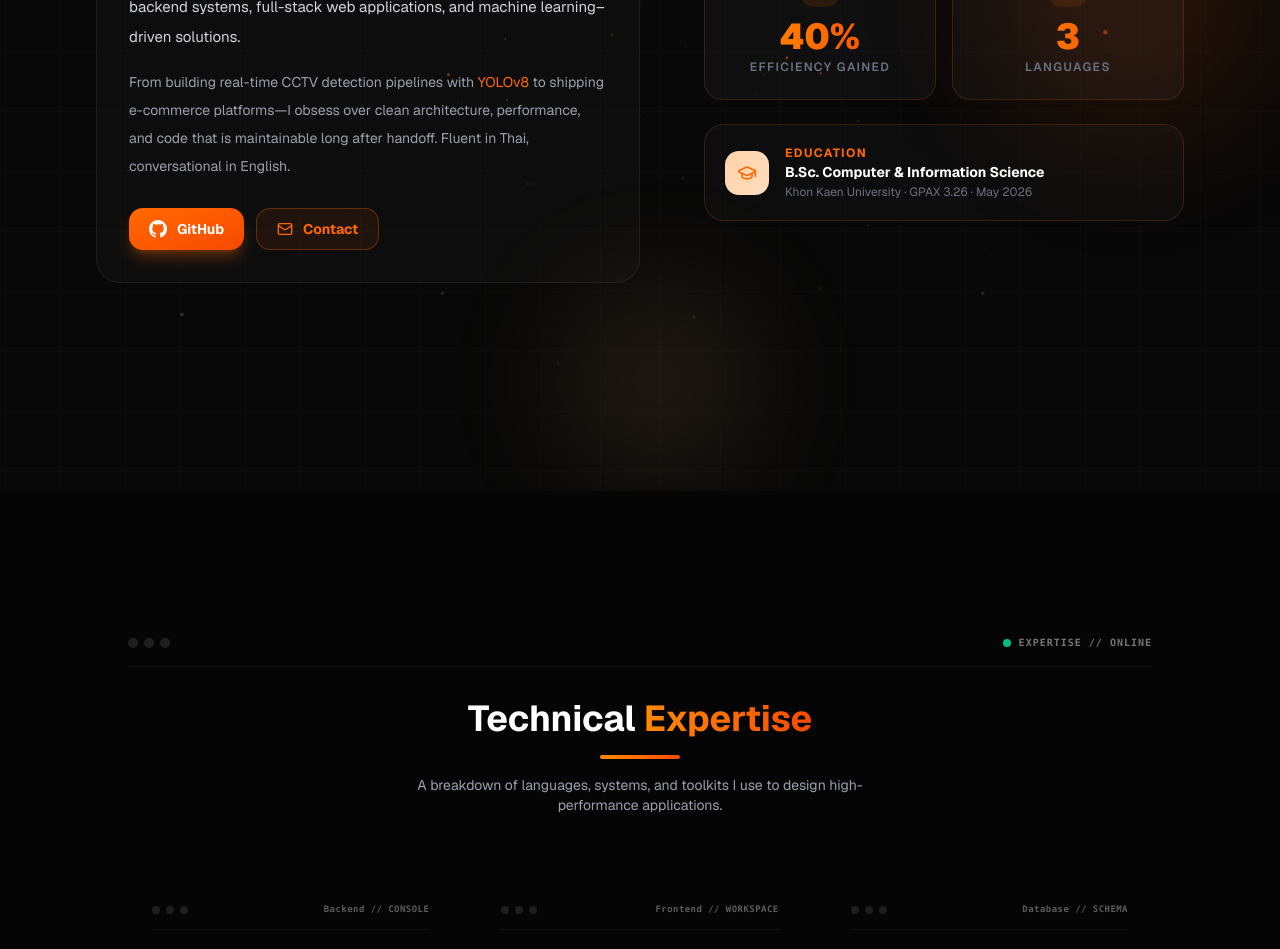
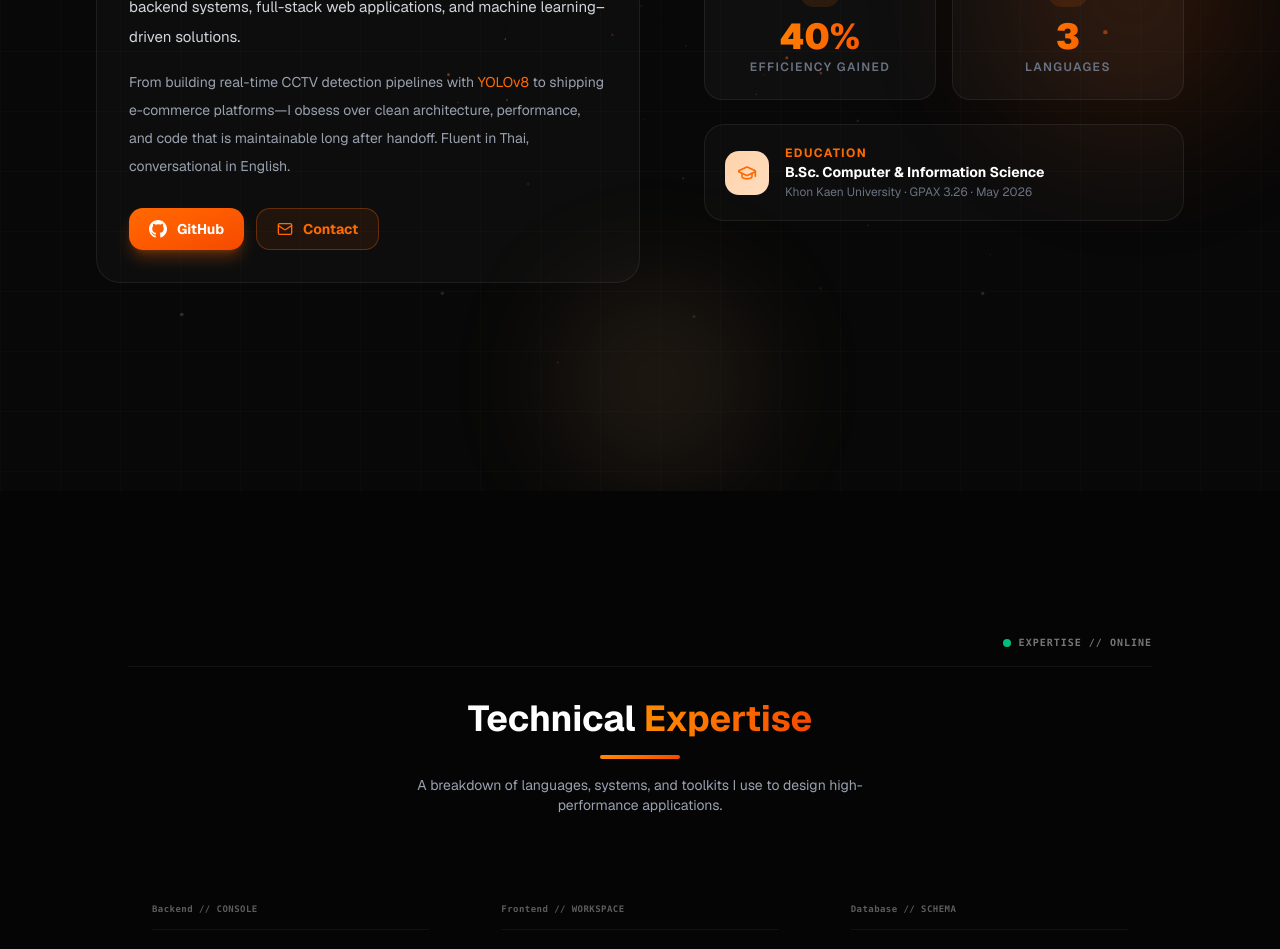
Before and after one commit to nuntawatt/Portfolio-NextJS, a Next.js app in the folder portfolio/: page / in a window 1280 px wide. Shown: the part 1440-2389 px from the top of the page. Built offline with nearby package versions, Linux system fonts and the light colour scheme; no server answers.

Commit message:
fix: update border colors for EducationCard and StatCard components for improved consistency

```diff
--- a/portfolio/src/features/about/components/EducationCard.tsx
+++ b/portfolio/src/features/about/components/EducationCard.tsx
@@ -20,7 +20,7 @@ export function EducationCard() {
 
     return (
         <div
-            className="relative rounded-[20px] p-5 overflow-hidden bg-white/60 dark:bg-white/[0.025] border border-orange-200/60 dark:border-orange-500/[0.18] backdrop-blur-xl transition-all duration-300 group cursor-pointer"
+            className="relative rounded-[20px] p-5 overflow-hidden bg-white/60 dark:bg-white/[0.025] border border-gray-200/80 dark:border-white/[0.07] backdrop-blur-xl transition-all duration-300 group cursor-pointer"
             onMouseMove={handleMouseMove}
             onMouseLeave={handleMouseLeave}
         >
--- a/portfolio/src/features/about/components/StatCard.tsx
+++ b/portfolio/src/features/about/components/StatCard.tsx
@@ -16,7 +16,7 @@ export function StatCard({ stat }: StatCardProps) {
 
     return (
         <div
-            className="relative rounded-2xl p-6 flex flex-col items-center gap-3 overflow-hidden bg-white/60 dark:bg-white/[0.032] border border-orange-200/60 dark:border-orange-500/[0.18] backdrop-blur-xl transition-colors duration-300"
+            className="relative rounded-2xl p-6 flex flex-col items-center gap-3 overflow-hidden bg-white/60 dark:bg-white/[0.032] border border-gray-200/80 dark:border-white/[0.07] backdrop-blur-xl transition-colors duration-300"
         >
             {/* icon badge */}
             {Icon && (
--- a/portfolio/src/features/skills/components/SkillsSection.tsx
+++ b/portfolio/src/features/skills/components/SkillsSection.tsx
@@ -32,13 +32,8 @@ function SkillCard({ children, title, icon }: { children: React.ReactNode; title
         }}
       />
 
-      {/* Card Window Header */}
+      {/* Card Header */}
       <div className="relative z-10 flex items-center justify-between pb-3 mb-5 border-b border-black/5 dark:border-white/5 select-none">
-        <div className="flex items-center gap-1.5">
-          <span className="w-2 h-2 rounded-full bg-black/10 dark:bg-white/10 group-hover:bg-red-400/80 transition-colors" />
-          <span className="w-2 h-2 rounded-full bg-black/10 dark:bg-white/10 group-hover:bg-yellow-400/80 transition-colors" />
-          <span className="w-2 h-2 rounded-full bg-black/10 dark:bg-white/10 group-hover:bg-green-400/80 transition-colors" />
-        </div>
         <span className="font-mono text-[9px] text-black/35 dark:text-white/35 tracking-wider font-bold">
           {title}
         </span>
@@ -75,12 +70,7 @@ export function SkillsSection() {
           <div className="ambient-glow -top-24 -right-24" />
 
           {/* Window Header */}
-          <div className="flex items-center justify-between pb-4 mb-8 border-b border-black/5 dark:border-white/5 select-none">
-            <div className="flex gap-1.5">
-              <span className="w-2.5 h-2.5 rounded-full bg-black/10 dark:bg-white/10 hover:bg-red-400/80 transition-colors" />
-              <span className="w-2.5 h-2.5 rounded-full bg-black/10 dark:bg-white/10 hover:bg-yellow-400/80 transition-colors" />
-              <span className="w-2.5 h-2.5 rounded-full bg-black/10 dark:bg-white/10 hover:bg-green-400/80 transition-colors" />
-            </div>
+          <div className="flex items-center justify-end pb-4 mb-8 border-b border-black/5 dark:border-white/5 select-none">
             <div className="flex items-center gap-2">
               <span className="relative flex h-2 w-2">
                 <span className="animate-ping absolute inline-flex h-full w-full rounded-full bg-emerald-400 opacity-75"></span>
```
